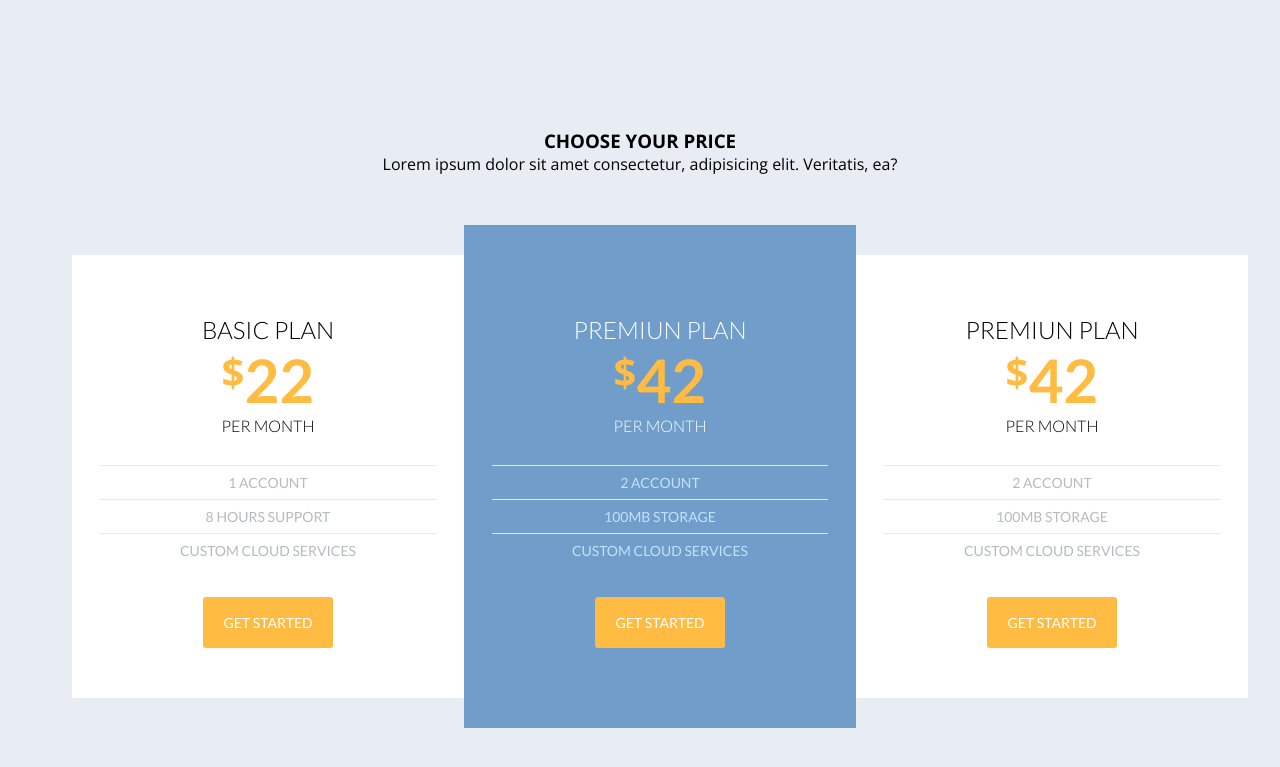
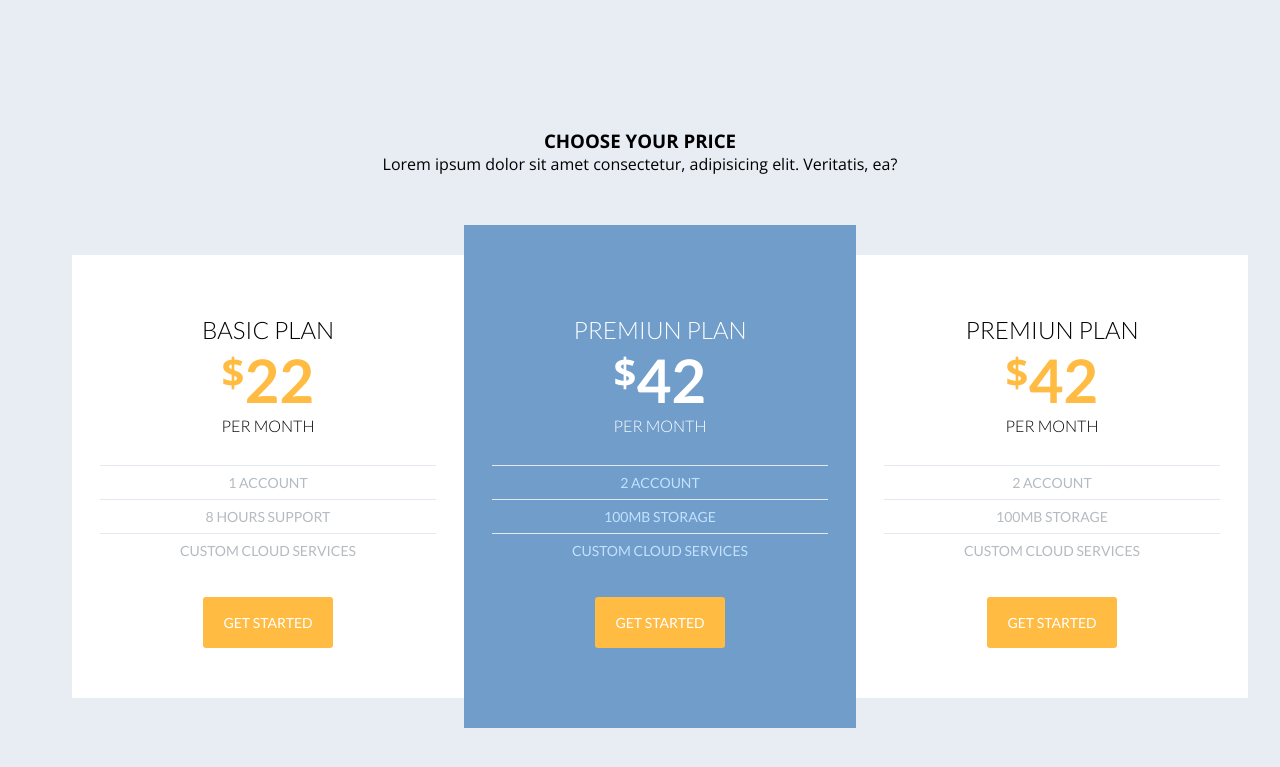
Before and after one commit to bbdk612/busness-template, a website: page index.html in a window 1280 px wide. Shown: the part 2368-3135 px from the top of the page. Drawn offline with nearby package versions, Linux system fonts and the light colour scheme.

Commit message:
little fix

```diff
--- a/sass/main.sass
+++ b/sass/main.sass
@@ -364,6 +364,9 @@ header
         background-color:#709DCA
         color: white
 
+        h1
+            color: white
+
         h2
             color: white
 
```
Also changed, not shown: css/main.css, 1 other file.
